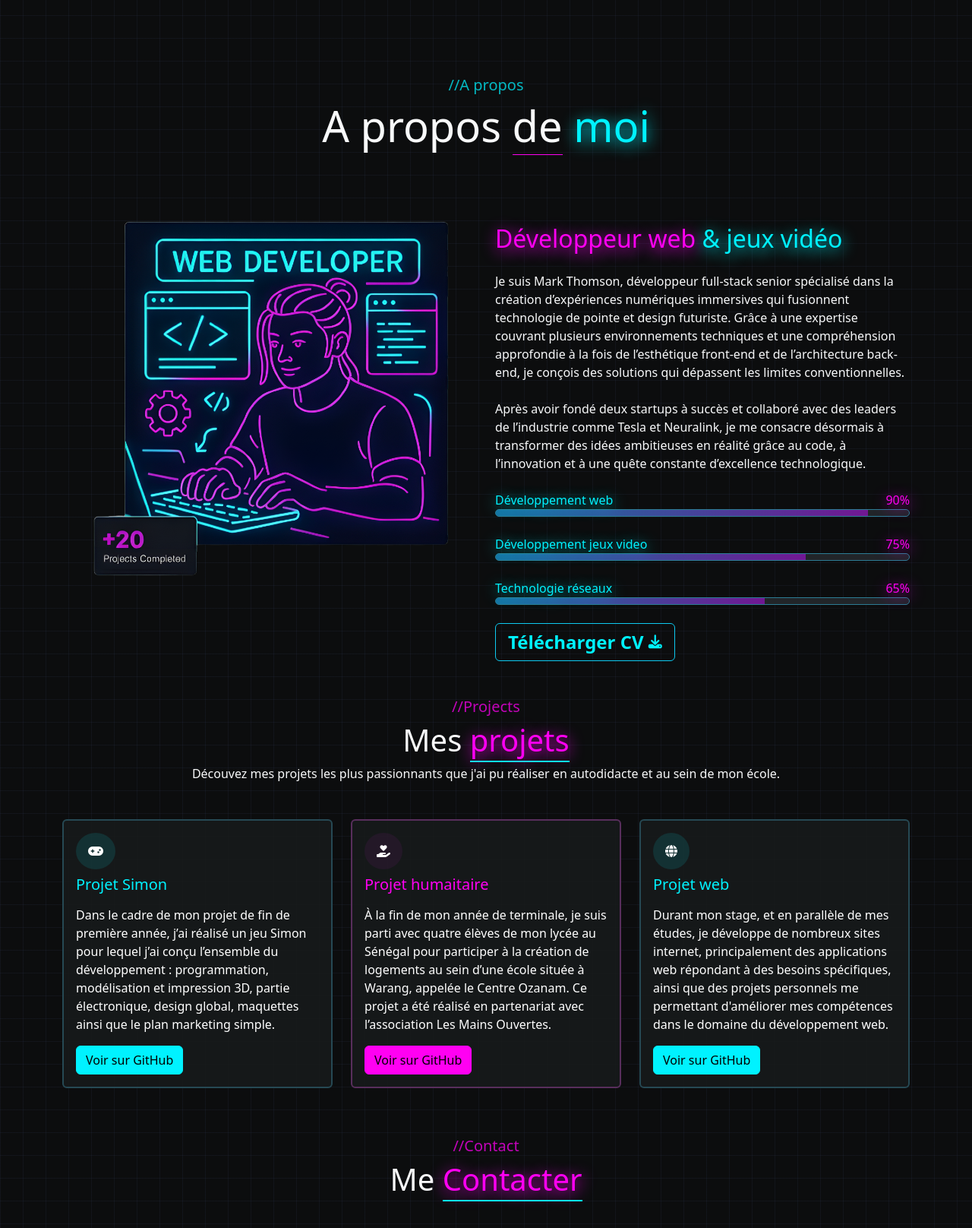
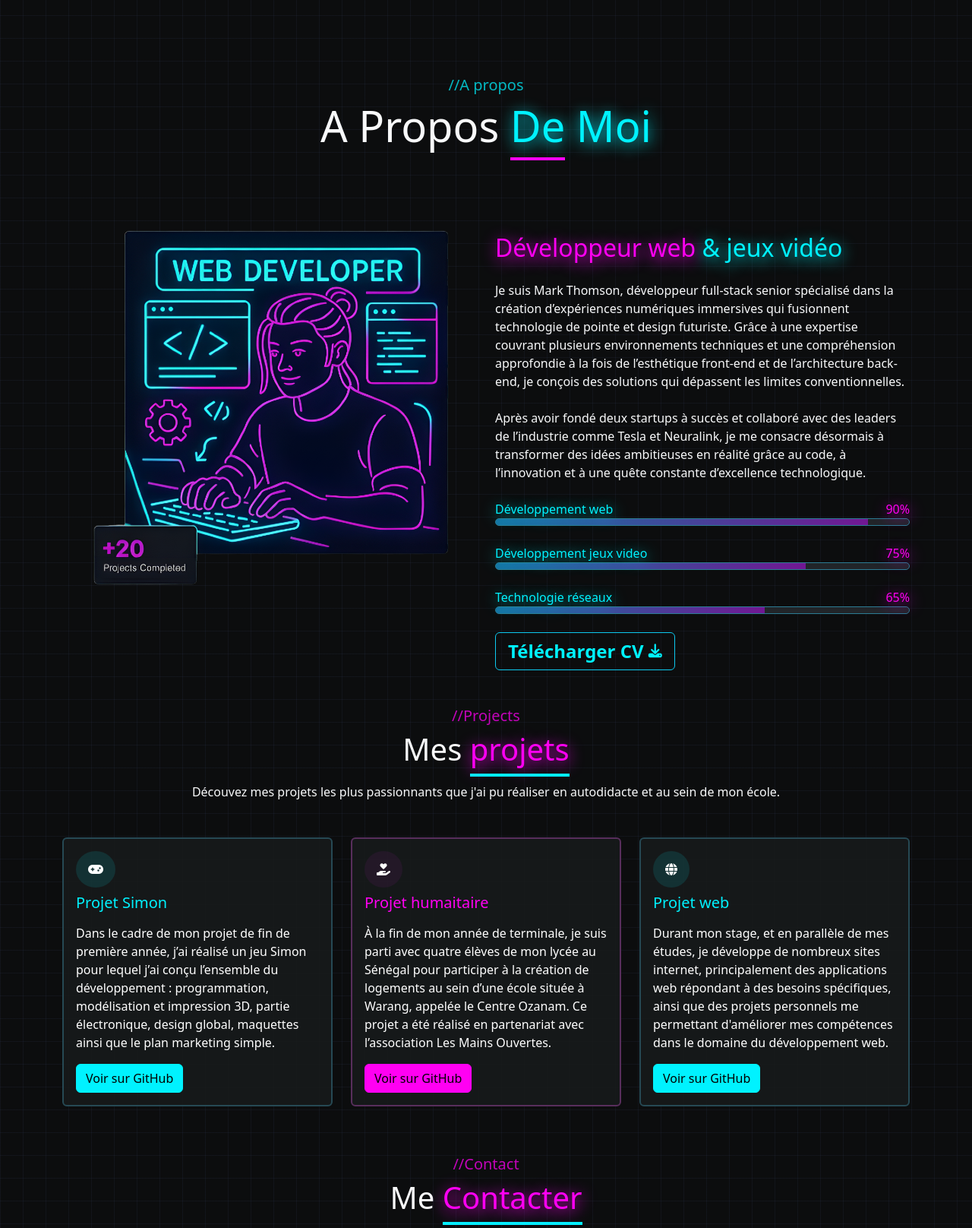
Before and after one commit to passaleph/CV, a website: page index.html in a window 1280 px wide. Shown: the part 700-2316 px from the top of the page at 76% size. Drawn offline with nearby package versions, Linux system fonts and the light colour scheme.

Commit message:
ajustement border
les border n'etait pas parfaitement bien placé elle manquait de suptilité j'ai donc améliorer ceci

```diff
--- a/index.html
+++ b/index.html
@@ -22,7 +22,7 @@
 
 
     <div class="container-fluid" >
-
+        <header id="navbar">
             <nav class="navbar navbar-expand-lg navbar-dark bg-dark fixed-top border-bottom border-primary bg-opacity-75">
                 <div class="container">
                     <a class="navbar-brand" href="#">
@@ -51,7 +51,7 @@
                     </div>
                 </div>
             </nav>
-
+        </header>
 
         <div class="container d-flex  align-items-center vh-100">
             <div class="row">
@@ -89,7 +89,7 @@
         <section class=" container" id="a-propos">
             <div class="bg-sucess mb-5">
                 <h5 class="text-center text-primary opacity-75">//A propos</h5>
-                <h1 class="display-4 text-center ">A propos <span class="border-bottom border-secondary ">de</span><span class="neon-bleu"> moi</span></h1>
+                <h1 class="display-4 text-center ">A Propos <span class="border-bottom border-secondary border-4 pb-2 d-inline-block neon-bleu">De</span><span class="neon-bleu"> Moi</span></h1>
                 <div class="row mt-5">
                     <div class="col-12 col-md-6">
                         <img src="./images/personnage_fond.png" alt="une illustration de moi en néon" class="img-fluid w-100">
@@ -145,7 +145,7 @@
         <section class="container">
             <div class="text-center mb-5">
                 <h5 class="text-center text-secondary opacity-75">//Projects</h5>
-                <h1>Mes <span class="neon-rose border-bottom-bleu ">projets</span></h1>
+                <h1>Mes <span class="neon-rose border-bottom-bleu border-4 pb-2 d-inline-block  ">projets</span></h1>
                 <p>Découvez mes projets les plus passionnants que j'ai pu réaliser en autodidacte et au sein de mon école.</p>
             </div>
             <div class = "row ">
@@ -186,7 +186,7 @@
 
         <section class="container mt-5" id="contact">
             <h5 class="text-center text-secondary opacity-75">//Contact</h5>
-            <h1 class="text-center mb-5">Me <span class="neon-rose border-bottom-bleu">Contacter</span></h1>
+            <h1 class="text-center mb-5">Me <span class="neon-rose border-bottom-bleu border-4 pb-2 d-inline-block ">Contacter</span></h1>
             <div class="row">
                 <div class="col-md-6 col-12">
                     <form action="/votre-script.php" method="POST">
```
Lines whose indentation alone changed are shown as unchanged.
